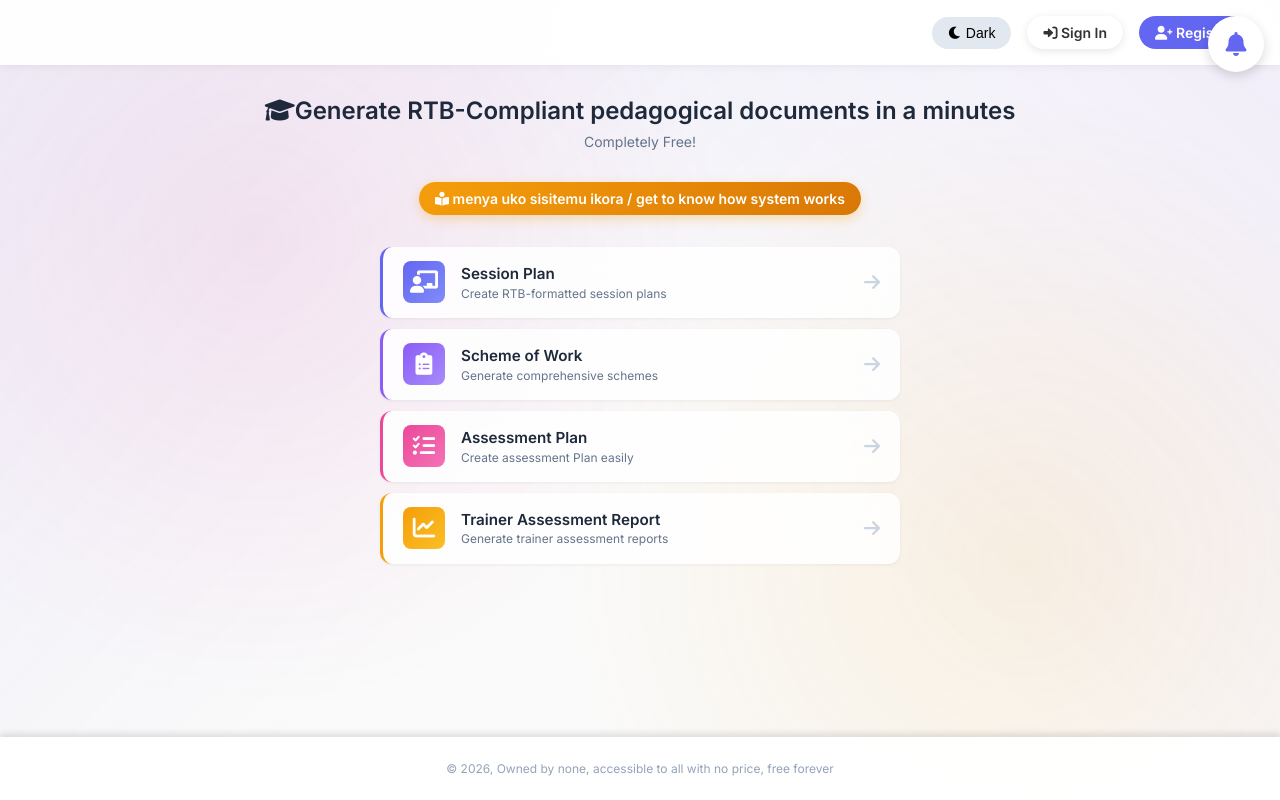
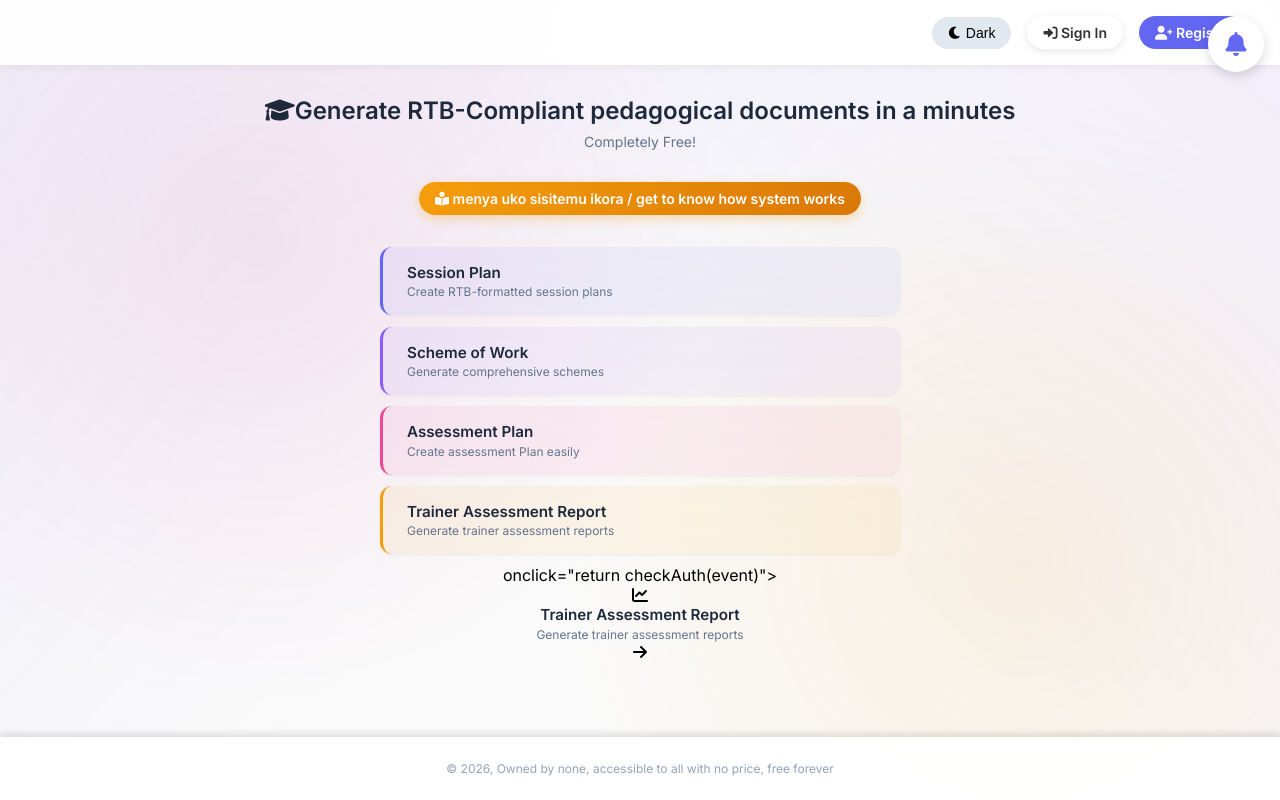
Before and after one commit to Leonardus437/rtb-document-planner, a website: page frontend/index.html in a window 1280 px wide. Drawn offline with Linux system fonts and the light colour scheme.

Commit message:
Minimalist design: removed all icons, custom gradient backgrounds per item

```diff
--- a/frontend/index.html
+++ b/frontend/index.html
@@ -106,56 +106,45 @@
         }
 
         .doc-link {
-            background: rgba(255, 255, 255, 0.85);
             backdrop-filter: blur(12px);
             border-left: 3px solid #6366f1;
             border-radius: 0.75rem;
-            padding: 0.9rem 1.25rem;
+            padding: 1rem 1.5rem;
             margin-bottom: 0.7rem;
             cursor: pointer;
             transition: all 0.3s cubic-bezier(0.4, 0, 0.2, 1);
             box-shadow: 0 1px 3px rgba(0,0,0,0.06);
             text-decoration: none;
-            display: flex;
-            align-items: center;
-            gap: 1rem;
+            display: block;
+            text-align: left;
         }
 
-        body.dark .doc-link {
-            background: rgba(30, 41, 59, 0.85);
-            backdrop-filter: blur(12px);
+        .doc-link:nth-child(1) {
+            background: linear-gradient(135deg, rgba(99, 102, 241, 0.08), rgba(129, 140, 248, 0.08));
+            border-left-color: #6366f1;
         }
+        .doc-link:nth-child(2) {
+            background: linear-gradient(135deg, rgba(139, 92, 246, 0.08), rgba(167, 139, 250, 0.08));
+            border-left-color: #8b5cf6;
+        }
+        .doc-link:nth-child(3) {
+            background: linear-gradient(135deg, rgba(236, 72, 153, 0.08), rgba(244, 114, 182, 0.08));
+            border-left-color: #ec4899;
+        }
+        .doc-link:nth-child(4) {
+            background: linear-gradient(135deg, rgba(245, 158, 11, 0.08), rgba(251, 191, 36, 0.08));
+            border-left-color: #f59e0b;
+        }
+
+        body.dark .doc-link:nth-child(1) { background: linear-gradient(135deg, rgba(99, 102, 241, 0.12), rgba(129, 140, 248, 0.12)); }
+        body.dark .doc-link:nth-child(2) { background: linear-gradient(135deg, rgba(139, 92, 246, 0.12), rgba(167, 139, 250, 0.12)); }
+        body.dark .doc-link:nth-child(3) { background: linear-gradient(135deg, rgba(236, 72, 153, 0.12), rgba(244, 114, 182, 0.12)); }
+        body.dark .doc-link:nth-child(4) { background: linear-gradient(135deg, rgba(245, 158, 11, 0.12), rgba(251, 191, 36, 0.12)); }
 
         .doc-link:hover {
             transform: translateX(5px);
             box-shadow: 0 4px 12px rgba(99, 102, 241, 0.18);
             border-left-width: 4px;
-        }
-
-        .doc-link:nth-child(1) { border-left-color: #6366f1; }
-        .doc-link:nth-child(2) { border-left-color: #8b5cf6; }
-        .doc-link:nth-child(3) { border-left-color: #ec4899; }
-        .doc-link:nth-child(4) { border-left-color: #f59e0b; }
-
-        .doc-icon {
-            font-size: 1.4rem;
-            width: 42px;
-            height: 42px;
-            display: flex;
-            align-items: center;
-            justify-content: center;
-            border-radius: 0.5rem;
-            flex-shrink: 0;
-        }
-
-        .doc-link:nth-child(1) .doc-icon { background: linear-gradient(135deg, #6366f1, #818cf8); color: white; }
-        .doc-link:nth-child(2) .doc-icon { background: linear-gradient(135deg, #8b5cf6, #a78bfa); color: white; }
-        .doc-link:nth-child(3) .doc-icon { background: linear-gradient(135deg, #ec4899, #f472b6); color: white; }
-        .doc-link:nth-child(4) .doc-icon { background: linear-gradient(135deg, #f59e0b, #fbbf24); color: white; }
-
-        .doc-content {
-            flex: 1;
-            text-align: left;
         }
 
         .doc-content h2 {
@@ -171,17 +160,6 @@
             color: #64748b;
             font-size: 0.75rem;
             margin: 0;
-        }
-
-        .doc-arrow {
-            font-size: 1.15rem;
-            color: #cbd5e1;
-            transition: all 0.3s;
-        }
-
-        .doc-link:hover .doc-arrow {
-            color: #6366f1;
-            transform: translateX(3px);
         }
 
         .footer {
@@ -224,39 +202,33 @@
 
         <div class="buttons">
             <a href="wizard.html" class="doc-link" onclick="return checkAuth(event)">
-                <div class="doc-icon">
-                    <i class="fas fa-chalkboard-teacher"></i>
-                </div>
                 <div class="doc-content">
                     <h2>Session Plan</h2>
                     <p>Create RTB-formatted session plans</p>
                 </div>
-                <i class="fas fa-arrow-right doc-arrow"></i>
             </a>
 
             <a href="scheme-wizard.html" class="doc-link" onclick="return checkAuth(event)">
-                <div class="doc-icon">
-                    <i class="fas fa-clipboard-list"></i>
-                </div>
                 <div class="doc-content">
                     <h2>Scheme of Work</h2>
                     <p>Generate comprehensive schemes</p>
                 </div>
-                <i class="fas fa-arrow-right doc-arrow"></i>
             </a>
 
             <a href="assessment-wizard.html" class="doc-link" onclick="return checkAuth(event)">
-                <div class="doc-icon">
-                    <i class="fas fa-tasks"></i>
-                </div>
                 <div class="doc-content">
                     <h2>Assessment Plan</h2>
                     <p>Create assessment Plan easily</p>
                 </div>
-                <i class="fas fa-arrow-right doc-arrow"></i>
             </a>
 
             <a href="trainer-report-wizard.html" class="doc-link" onclick="return checkAuth(event)">
+                <div class="doc-content">
+                    <h2>Trainer Assessment Report</h2>
+                    <p>Generate trainer assessment reports</p>
+                </div>
+            </a>
+        </div> onclick="return checkAuth(event)">
                 <div class="doc-icon">
                     <i class="fas fa-chart-line"></i>
                 </div>
```
